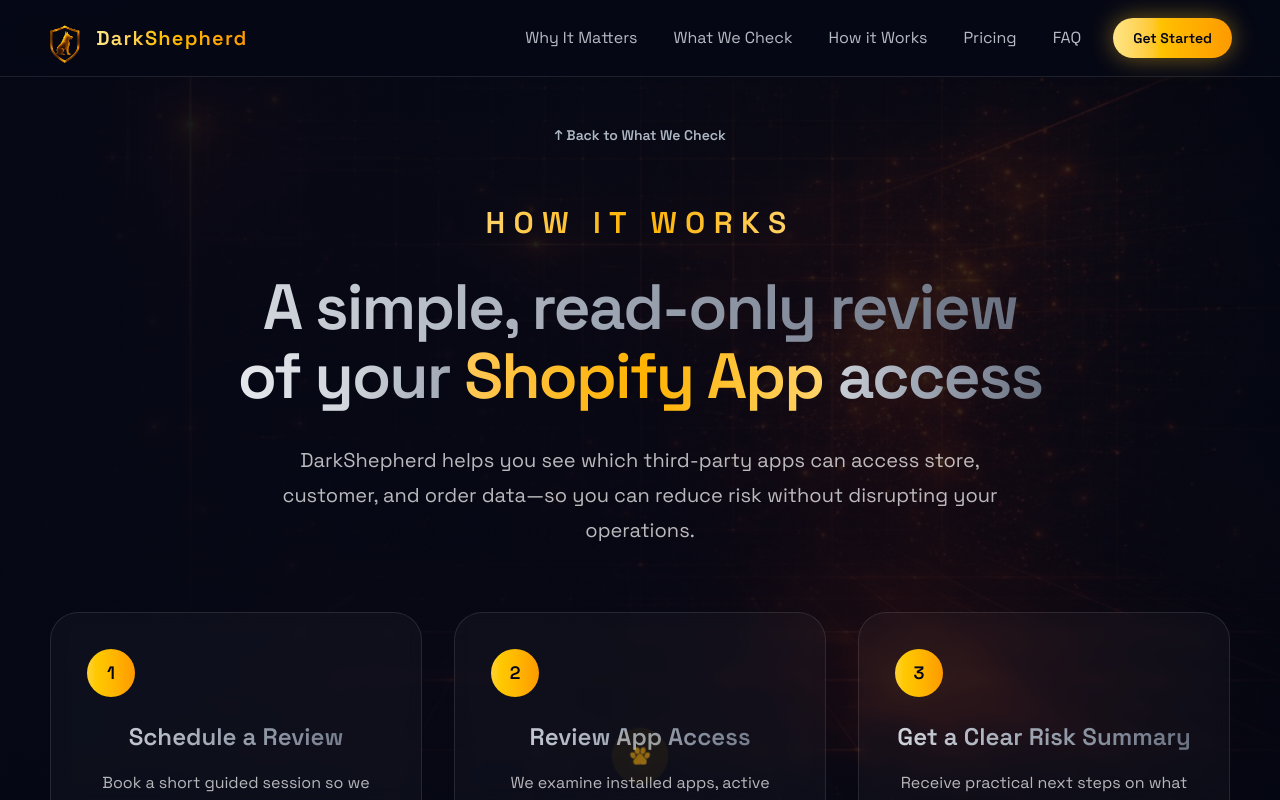
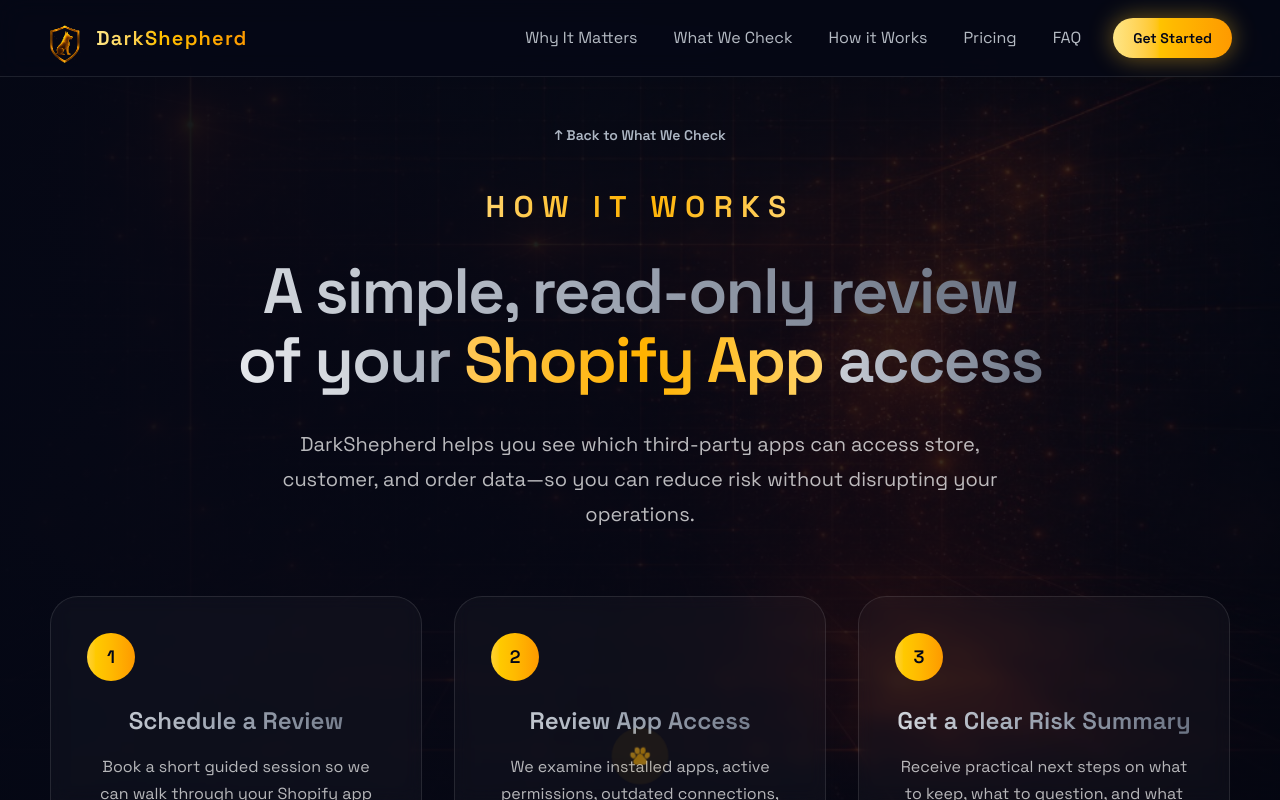
Before and after one commit to jinchoo/DarkShepherd.co, a Next.js app: page /how-it-works in a window 1280 px wide. Built offline with nearby package versions, Linux system fonts and the light colour scheme; a web font is replaced by a local one.

Commit message:
Raise hero wrappers near top
Co-authored-by: Jin Choo <jinchoo@users.noreply.github.com>

```diff
--- a/src/app/how-it-works/page.tsx
+++ b/src/app/how-it-works/page.tsx
@@ -34,7 +34,7 @@ export default function HowItWorksPage() {
               className="flex w-full min-h-[100dvh] min-w-0 flex-1 items-start"
               aria-labelledby="how-it-works-heading"
             >
-              <div className="how-it-works-section flex w-full min-w-0 flex-col gap-10 pt-3 pb-18 text-center sm:gap-12 sm:pt-4 sm:pb-22 lg:gap-16 lg:pt-6 xl:pt-8">
+              <div className="how-it-works-section flex w-full min-w-0 flex-col gap-10 pt-1 pb-20 text-center sm:gap-12 sm:pt-2 sm:pb-24 lg:gap-16 lg:pt-3 xl:pt-4">
                 <div className="flex w-full flex-col items-center gap-5 sm:gap-7 md:gap-8">
                   <p>
                     <span
--- a/src/app/pricing/page.tsx
+++ b/src/app/pricing/page.tsx
@@ -37,7 +37,7 @@ export default function PricingPage() {
             className="flex w-full min-h-[100dvh] min-w-0 flex-1 items-start"
             aria-labelledby="pricing-heading"
           >
-            <div className="flex w-full min-w-0 flex-col items-center gap-8 pt-4 pb-24 text-center sm:gap-10 sm:pt-6 sm:pb-24 md:pt-8 lg:gap-12 lg:pt-10 lg:pb-28">
+            <div className="flex w-full min-w-0 flex-col items-center gap-8 pt-2 pb-24 text-center sm:gap-10 sm:pt-3 sm:pb-24 md:pt-4 lg:gap-12 lg:pt-6 lg:pb-28">
               <div className="flex w-full flex-col items-center gap-5 sm:gap-6">
                 <div className="flex w-full flex-col items-center gap-4 sm:gap-5">
                   <p>
```
